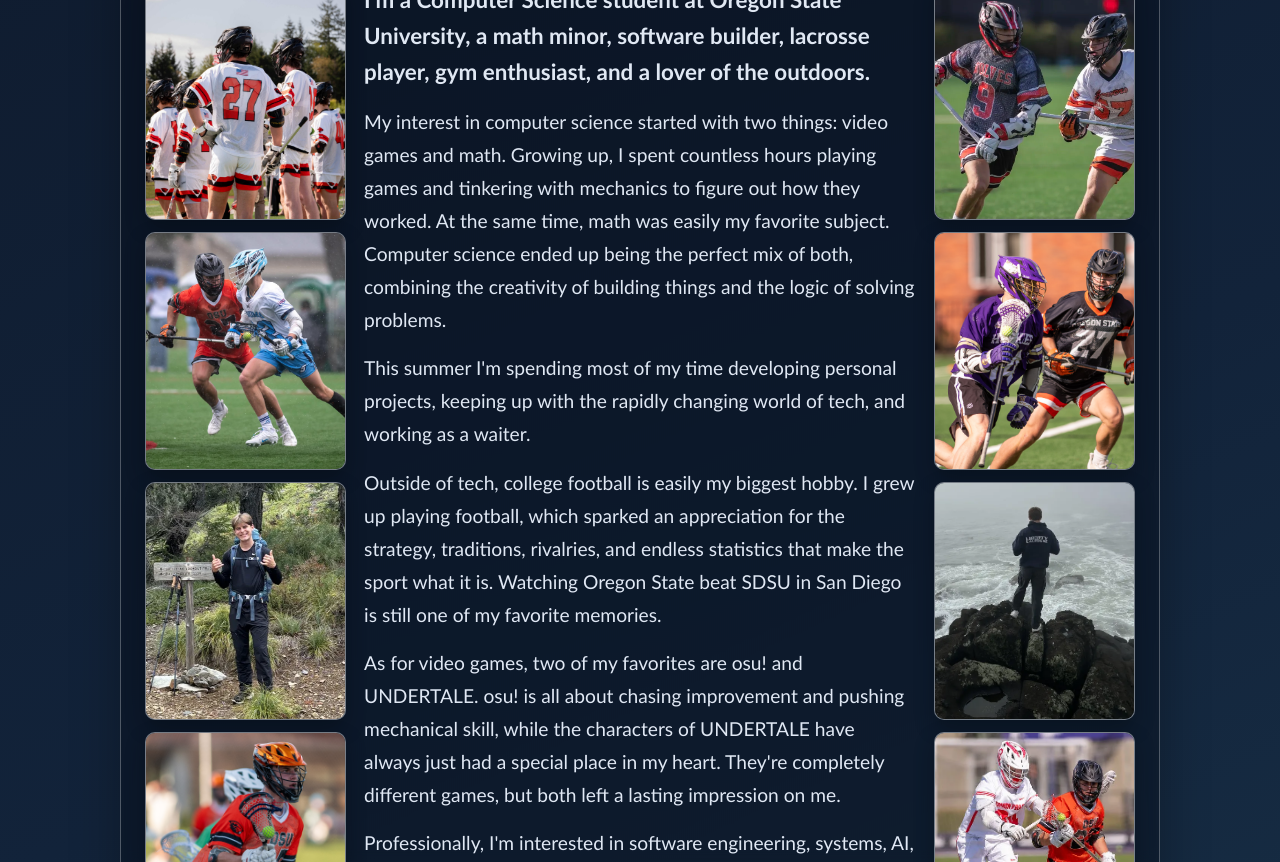
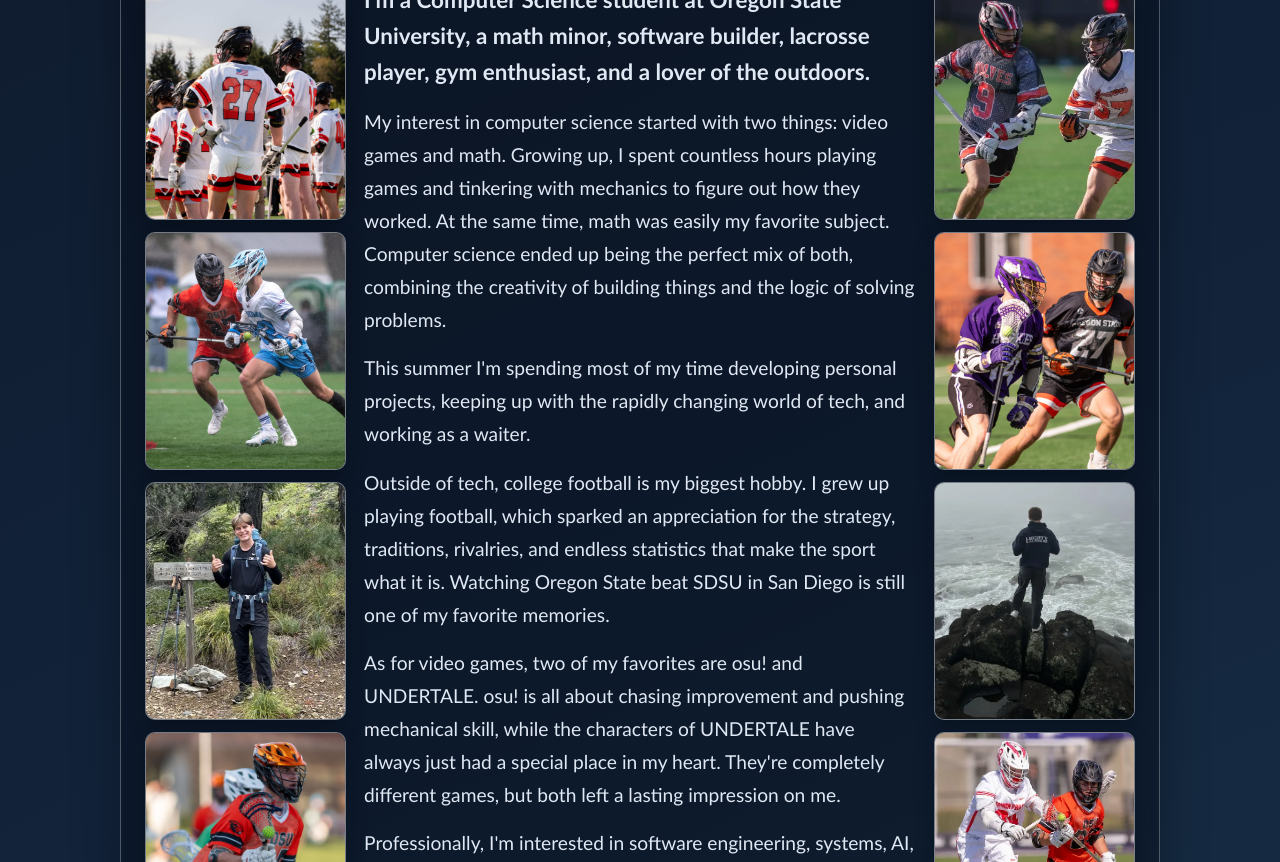
Before and after one commit to gilbertboys/moon, a website: page about.html in a window 1280 px wide. Shown: the part 238-1100 px from the top of the page. Drawn offline with Linux system fonts and the light colour scheme.

Commit message:
Update hobby description in about.html

```diff
--- a/about.html
+++ b/about.html
@@ -38,7 +38,7 @@
 
           <p class="about-copy">This summer I'm spending most of my time developing personal projects, keeping up with the rapidly changing world of tech, and working as a waiter.</p>
 
-          <p class="about-copy">Outside of tech, college football is easily my biggest hobby. I grew up playing football, which sparked an appreciation for the strategy, traditions, rivalries, and endless statistics that make the sport what it is. Watching Oregon State beat SDSU in San Diego is still one of my favorite memories.</p>
+          <p class="about-copy">Outside of tech, college football is my biggest hobby. I grew up playing football, which sparked an appreciation for the strategy, traditions, rivalries, and endless statistics that make the sport what it is. Watching Oregon State beat SDSU in San Diego is still one of my favorite memories.</p>
 
           <p class="about-copy">As for video games, two of my favorites are osu! and UNDERTALE. osu! is all about chasing improvement and pushing mechanical skill, while the characters of UNDERTALE have always just had a special place in my heart. They're completely different games, but both left a lasting impression on me.</p>
 
```
